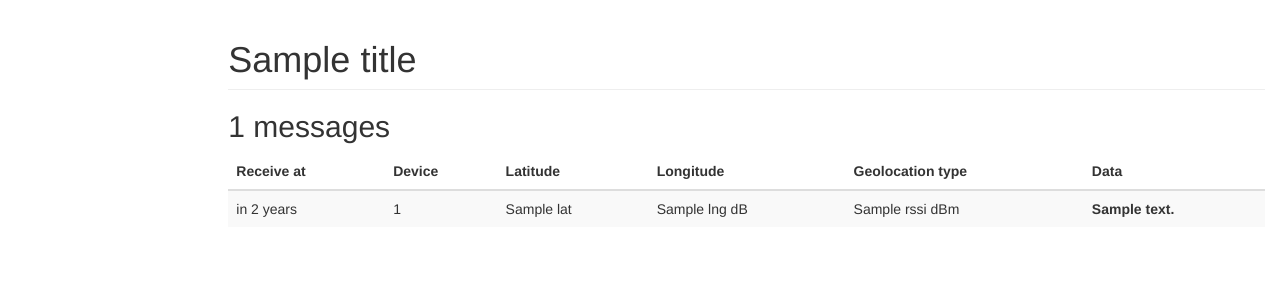
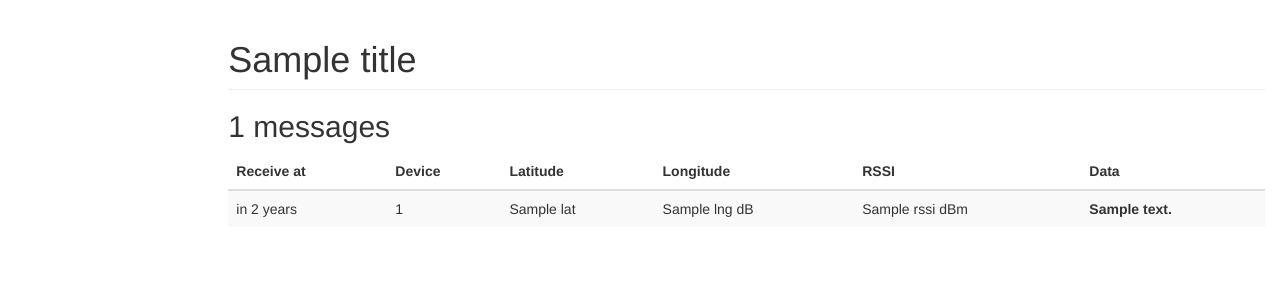
Before and after one commit to dertione/nodejs-docs-hello-world-master, a Node server app: template views/objenious-logs.ejs in a window 1280 px wide. Shown: the top 300 px of the page. Run offline with Node 20, Linux system fonts and the light colour scheme; the template is opened without the code that fills it: most values are stand-ins (such as "Sample title", 1, 10 or a date in 2020); some libraries are stand-ins or nearby versions.

Commit message:
rssi
renommage de la variable RSSI

```diff
--- a/views/objenious-logs.ejs
+++ b/views/objenious-logs.ejs
@@ -25,7 +25,7 @@
                   <th>Device</th>
                   <th>Latitude</th>
                   <th>Longitude</th>
-                  <th>Geolocation type</th>
+                  <th>RSSI</th>
                   <th>Data</th>
                 </tr>
               </thead>
```
